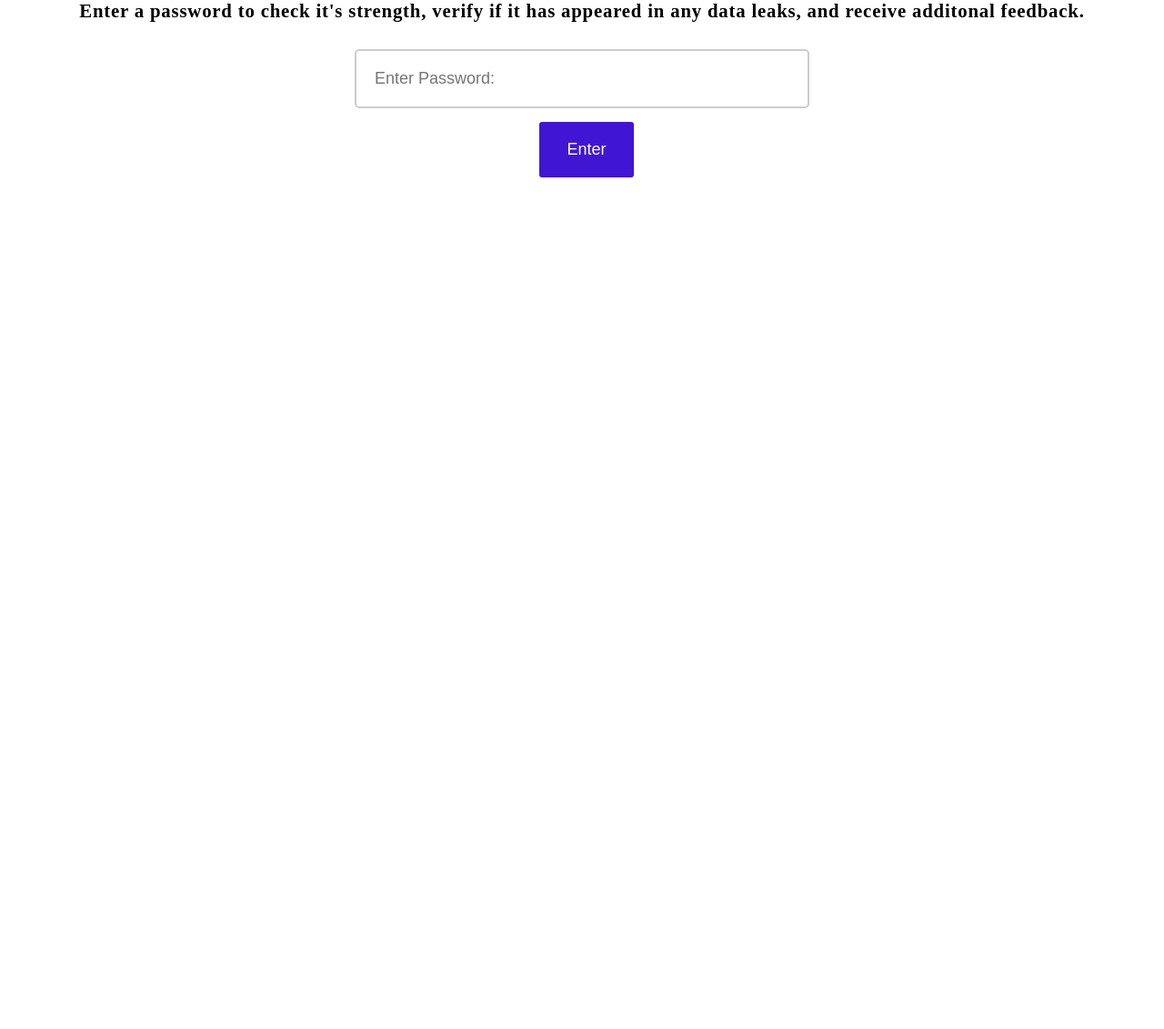
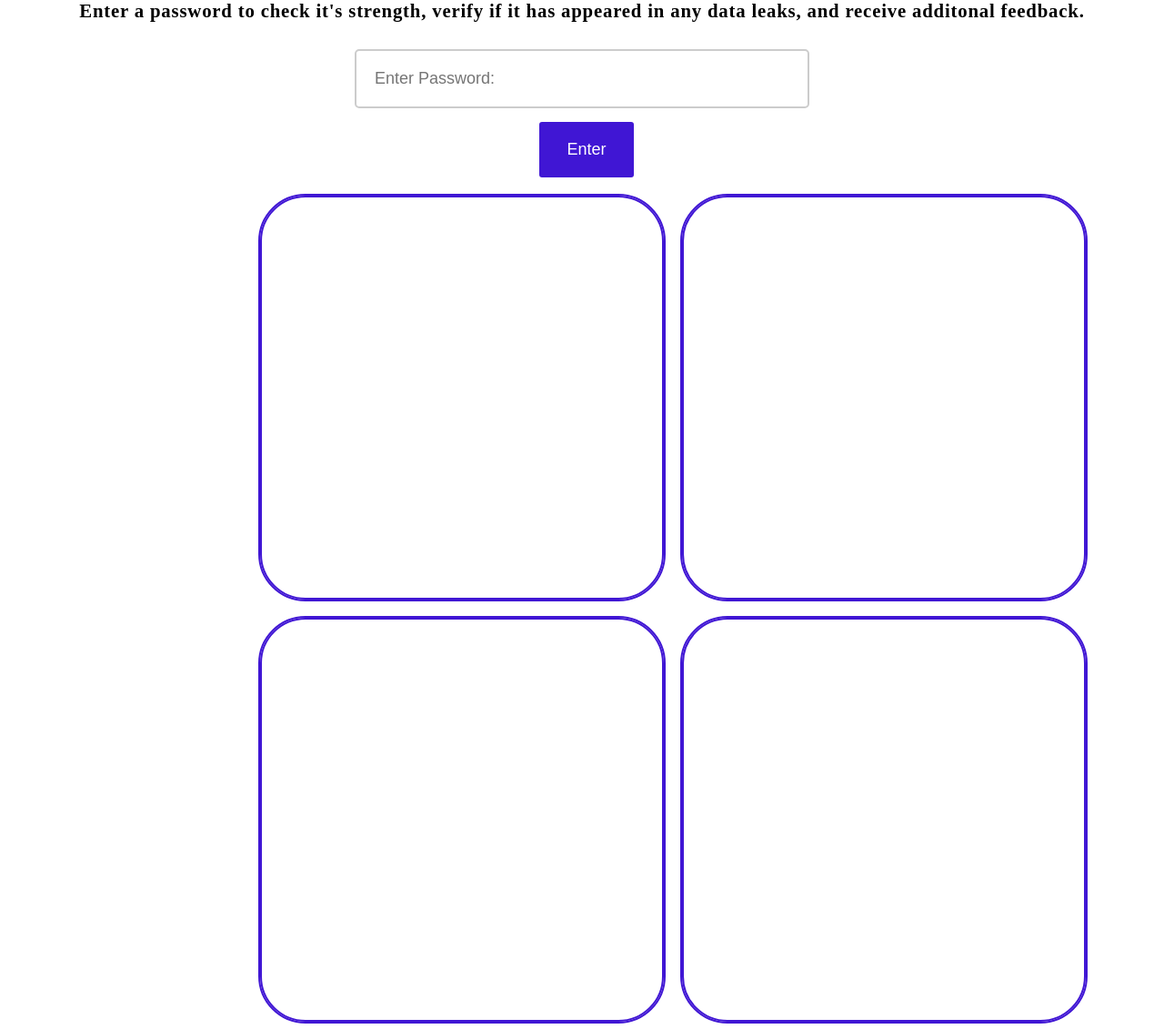
Before and after one commit to jonesrmj/HenHacks2025, a Django app: page /password/ in a window 1280 px wide. Shown: the part 342-1473 px from the top of the page at 91% size. Before the commit the page ends 537 px from the top, so only its background shows below. Run offline with Django 5.2, Linux system fonts and the light colour scheme.

Commit message:
added proper formating and spacing

```diff
--- a/backend/mysite/static/css/Passwarrior.css
+++ b/backend/mysite/static/css/Passwarrior.css
@@ -86,14 +86,14 @@ img {
 #Summary {
     color: black;
     letter-spacing: .8px; /* Spacing between letters */
-    margin-top: 35px; /* Space above */
+    margin-top: -20px; /* Space above */
     font-size: 1.5rem; /* Size for h2 */
     text-align: center;
 }
 #Dataleaks {
     color: black;
     letter-spacing: .8px; /* Spacing between letters */
-    margin-top: 35px; /* Space above */
+    margin-top: -20px; /* Space above */
     font-size: 1.5rem; /* Size for h2 */
     text-align: center;
 
@@ -110,7 +110,7 @@ img {
 #Suggestions {
     color: black;
     letter-spacing: .8px; /* Spacing between letters */
-    margin-top: 35px; /* Space above */
+    margin-top: -20px; /* Space above */
     font-size: 1.5rem; /* Size for h2 */
     text-align: center;
 
@@ -123,3 +123,44 @@ img {
     text-align: center;
 
 }
+#Generalinfo {
+    color: black;
+    letter-spacing: .8px; /* Spacing between letters */
+    margin-top: -20px; /* Space above */
+    font-size: 1.3rem; /* Size for h2 */
+    text-align: center;
+
+}
+#InfoOutput {
+    color: black;
+    letter-spacing: .8px; /* Spacing between letters */
+    margin-top: 40px; /* Space above */
+    font-size: 1.3rem; /* Size for h2 */
+    text-align: center;
+
+}
+.flex-container {
+    display: flex;
+    flex-direction: column; /* Stack elements vertically */
+    align-items: center; /* Align to the left */
+    justify-content: center; /* Center vertically */
+    padding-left: 50px; /* Adjust left spacing */
+    height: 100vh; /* Full height of viewport */
+
+    outline: 2px solid #4016d4; /* Red outline */
+    border: 2px solid #4016d4; /* Black border */
+    padding: 20px; /* Add some spacing inside the container */
+    width: 400px; /* Adjust container width */
+    height: 400px;
+    border-radius: 50px;
+}
+
+.flex-parent {
+    display: flex;
+    justify-content: flex-start; /* Align items to the left */
+    align-items: flex-start; /* Align containers at the top */
+    gap: 20px; /* Space between the containers */
+    padding-left: 200px; /* Adjust left spacing */
+    margin-left: 78px;
+    margin-top: 20px;
+}
--- a/backend/mysite/static/javascript/Javascriptpass.js
+++ b/backend/mysite/static/javascript/Javascriptpass.js
@@ -25,7 +25,7 @@ fetch(apiUrl, requestOptions)
   })
   .then(data => {
     dict = JSON.parse(JSON.stringify(data, null, 2));
-    document.getElementById("outputElement").innerHTML = dict;
+    // document.getElementById("outputElement").innerHTML = dict;
     document.getElementById("DataDisplay").innerHTML =  dict["strengh"];
     document.getElementById("Datainfo").innerHTML = dict["breaches"];
     document.getElementById("Suggestioninfo").innerHTML = dict["AI"];
--- a/backend/mysite/templates/Passwarrior.html
+++ b/backend/mysite/templates/Passwarrior.html
@@ -26,14 +26,33 @@
         <div style="margin-bottom: 15px;"></div>
         <button type="button" onClick="getPassword()">Enter </button>
     </form>
+
+    <div class="flex-parent">
+    <div class="flex-container">
     <div id ="Summary"></div>
     <div id ="DataDisplay"></div>
-    <br><br><br><br><br><br>
+    </div>
+
+    <div class="flex-container">
     <div id ="Dataleaks"></div>
     <div id ="Datainfo"></div>
-    <br><br><br><br><br><br>
+    </div>
+    </div>
+
+    <div class="flex-parent">
+    <div class="flex-container">
     <div id ="Suggestions"></div>
     <div id ="Suggestioninfo"></div>
+    </div>
+
+    <div class="flex-container">
+        <div id ="Generalinfo"></div>
+        <div id ="InfoOutput"></div>
+
+    </div>
+</div>
+
+
     <div id="outputElement"></div>
 
     <script>
@@ -41,13 +60,37 @@
 
         function getPassword() {
         var password = document.getElementById("pass").value;
-        document.getElementById("Summary").innerHTML = "Summary:";
+        document.getElementById("Summary").innerHTML = "Hours to Crack:";
         document.getElementById("Suggestions").innerHTML = "Suggestions:";
-        document.getElementById("Dataleaks").innerHTML = "Data Leaks";
+        document.getElementById("Dataleaks").innerHTML = "Data Leaks:";
+        document.getElementById("Generalinfo").innerHTML = "General Info:";
+        document.getElementById("InfoOutput").innerHTML = "Placeholder";
 
         console.log(sendData(password));
 
+        function scrollDown() {
+            let position = 0;
+            let target = document.body.scrollHeight;
+            let interval = setInterval(() => {
+                if (position >= target) {
+                    clearInterval(interval);
+                } else {
+                    position += 13; // Adjust speed
+                    window.scrollTo(0, position);
+                }
+            }, 7); // Adjust time delay
         }
+
+        scrollDown();
+
+
+    }
+
+
+
+
+
+
 
 
 
```
